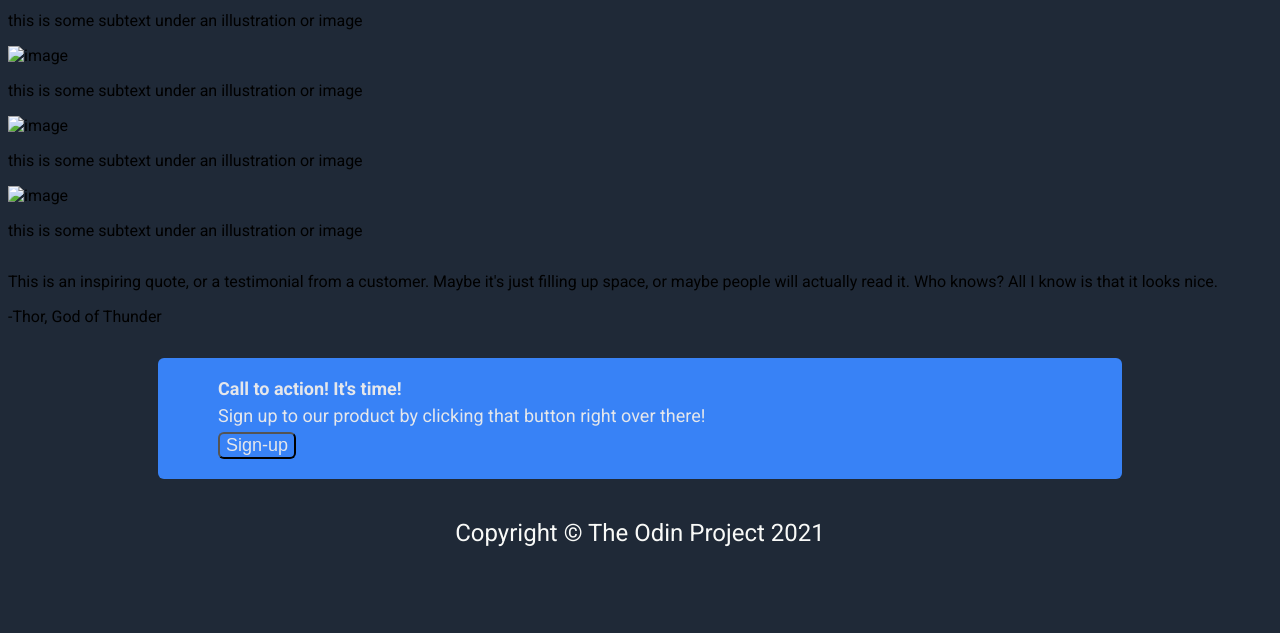
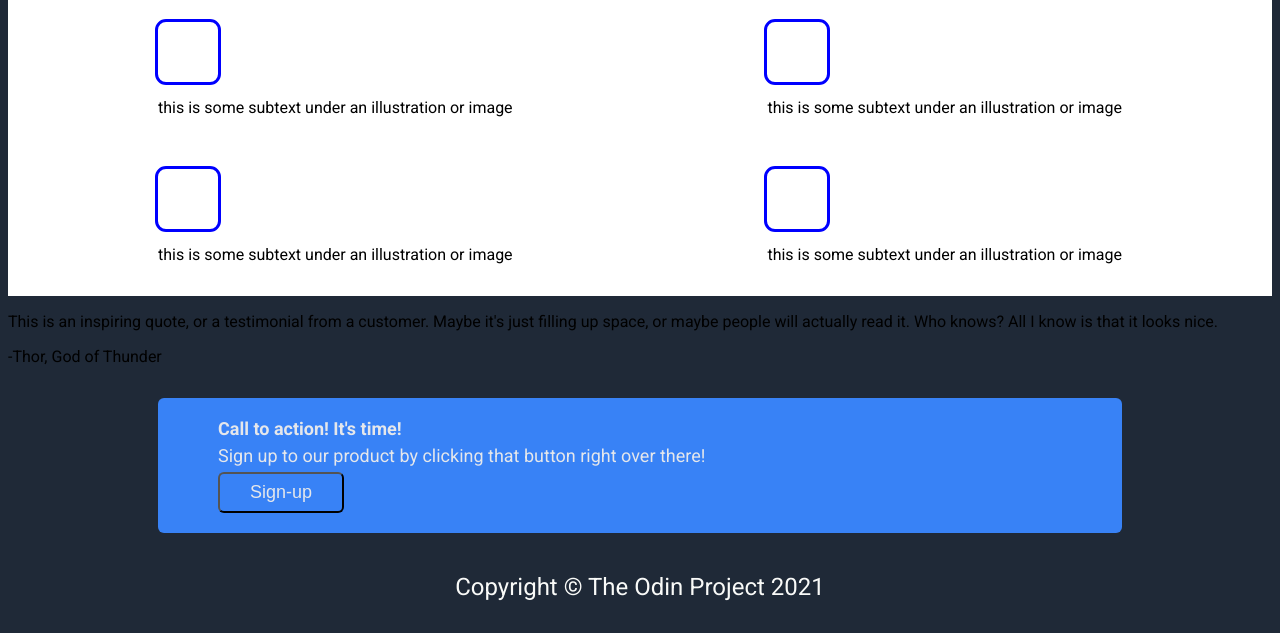
Before and after one commit to filipsmeets/odin-landing-page, a plain HTML site: page index.html in a window 1280 px wide. Shown: the part 421-1054 px from the top of the page. Before the commit the page ends 1000 px from the top, so only its background shows below. Drawn offline with Linux system fonts and the light colour scheme.

Commit message:
Added styling for information section

```diff
--- a/index.html
+++ b/index.html
@@ -36,24 +36,30 @@
     </div>
     <div class="information">
         <h1>Some random information</h1>
-        <ul>
+        <div class="container-info">
+            <ul class="info-items">
                 <li>
-                <img src="" alt="image">
+                    <!-- <img src="" alt="image"> -->
+                    <p class="info-img"></p>
                     <p>this is some subtext under an illustration or image</p>
                 </li>
                 <li>
-                <img src="" alt="image">
+                    <!-- <img src="" alt="image"> -->
+                    <p class="info-img"></p>
                     <p>this is some subtext under an illustration or image</p>
                 </li>
                 <li>
-                <img src="" alt="image">
+                    <!-- <img src="" alt="image"> -->
+                    <p class="info-img"></p>
                     <p>this is some subtext under an illustration or image</p>
                 </li>
                 <li>
-                <img src="" alt="image">
+                    <!-- <img src="" alt="image"> -->
+                    <p class="info-img"></p>
                     <p>this is some subtext under an illustration or image</p>
                 </li>
             </ul>
+        </div>
     </div>
     <div class="quote">
         <p>This is an inspiring quote, or a testimonial from a customer. Maybe it's just filling up space, or maybe people will actually read it. Who knows? All I know is that it looks nice.</p>
--- a/style.css
+++ b/style.css
@@ -89,6 +89,28 @@ button{
     color: #E5E7EB;
     background-color: #3882F6;
     border-radius: 6px;
+    padding: 8px 30px;
+}
+
+.information{
+    background-color: white;
+    padding: 16px 150px;
+    text-align: center;
+}
+
+.info-items{
+    display: flex;
+    flex-wrap: wrap;
+    justify-content: space-between;
+    /* padding: 16px 150px; */
+    gap: 20px;
+}
+
+.info-img{
+    width: 60px;
+    height: 60px;
+    outline: blue solid;
+    border-radius: 8px;
 }
 
 ul{
```
Lines whose indentation alone changed are shown as unchanged.
